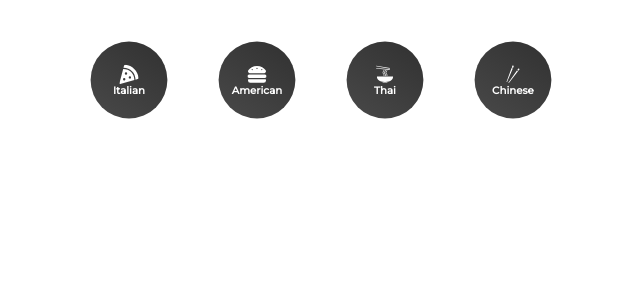
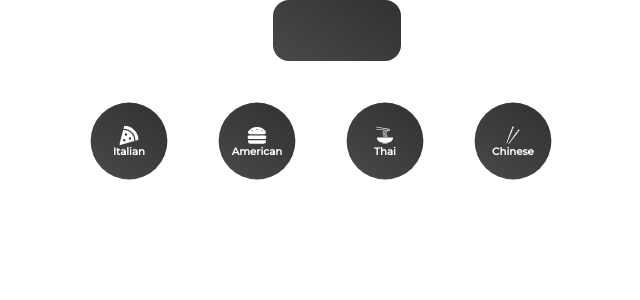
Before and after one commit to lwto/react-recipe-app, a React (Create React App) app: page /recipe/1 in a window 1280 px wide. Shown: the top 300 px of the page, without its empty margins (303-943 px from the left). Built offline with nearby package versions, Linux system fonts and the light colour scheme; the HTML template or start-up script is replaced by a standard one.

Commit message:
add search bar

```diff
--- a/src/App.js
+++ b/src/App.js
@@ -3,11 +3,13 @@
 import './index.css'
 import Category from './components/Category';
 import { BrowserRouter } from 'react-router-dom';
+import Search from './components/Search'
 
 export default function App(){
   return(
     <div className='App'>
       <BrowserRouter>
+        <Search />
         <Category />
         <Pages />
       </BrowserRouter>
--- /dev/null
+++ b/src/components/Search.js
@@ -0,0 +1,41 @@
+import React from 'react'
+import styled from 'styled-components'
+import {useState} from 'react'
+import {FaSearch} from 'react-icons/fa'
+
+function Search() {
+  return (
+    <FormStyle>
+      <div>
+        <input type="text" />
+      </div>
+      <FaSearch />
+    </FormStyle>
+  )
+}
+const FormStyle = styled.form`
+  margin: 0 20rem;
+  div{
+    position:relative;
+    width:100%;
+  }
+  input{
+    border:none;
+    background: linear-gradient(35deg, #494949, #313131);
+    font-size:1.5rem;
+    color:white;
+    padding 1rem 3rem;
+    border:none;
+    border-radius:1rem;
+    outline:none;
+    width:100%;
+  }
+  svg{
+    position:absolute;
+    top:50%;
+    left:0%;
+    transform:translate(100%, -50%);
+    color:white;
+  }
+`
+export default Search
```
